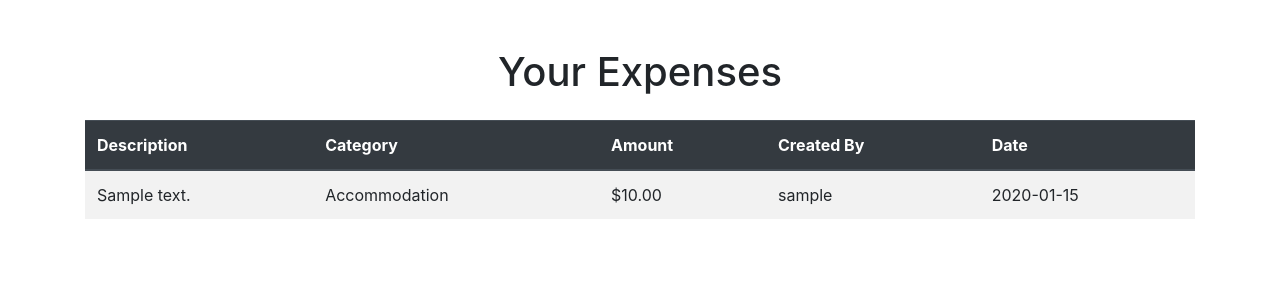
After one commit to PedroFlores1996/Xchange, a Flask app: page /user/expenses in a window 1280 px wide. The commit adds this page. Shown: the top 300 px of the page. Run offline with Flask 3, Linux system fonts and the light colour scheme; a user stored in the database is signed in; tables that the repository leaves empty hold one stand-in row (values such as "Sample post"); parts of the project's set-up code (start-up, migrations or seed data) failed here and were passed over; some libraries are stand-ins or nearby versions.

Commit message:
add expenses view and improve other user views

```diff
--- a/app/debt/__init__.py
+++ b/app/debt/__init__.py
@@ -40,3 +40,9 @@ def update_debts(balances: dict[int, dict[str, float]]):
     transactions = minimum_transactions(balances)
     for debtor_id, creditor_id, amount in transactions:
         Debt.update(debtor_id, creditor_id, amount)
+
+
+def get_debts_balance(lender_debts: list[Debt], borrower_debts: list[Debt]) -> float:
+    return sum(debt.amount for debt in lender_debts) - sum(
+        debt.amount for debt in borrower_debts
+    )
--- a/app/templates/user/debts.html
+++ b/app/templates/user/debts.html
@@ -8,8 +8,8 @@
 </head>
 <body>
     <div class="container mt-5">
-        <h1 class="text-center">User Debts Balance</h1>
-        <p class="text-center">Total Balance: {{ balance }}</p>
+        <h1 class="text-center">Total Balance</h1>
+        <p class="text-center">{{ balance }}</p>
     </div>
     <div class="container mt-5">
         <h1 class="text-center">User Debts</h1>
--- /dev/null
+++ b/app/templates/user/expenses.html
@@ -0,0 +1,40 @@
+<!DOCTYPE html>
+<html lang="en">
+<head>
+    <meta charset="UTF-8">
+    <meta name="viewport" content="width=device-width, initial-scale=1.0">
+    <title>Your Expenses</title>
+    <link rel="stylesheet" href="https://stackpath.bootstrapcdn.com/bootstrap/4.5.2/css/bootstrap.min.css">
+</head>
+<body>
+    <div class="container mt-5">
+        <h1 class="text-center">Your Expenses</h1>
+        {% if expenses %}
+            <table class="table table-striped mt-4">
+                <thead class="thead-dark">
+                    <tr>
+                        <th>Description</th>
+                        <th>Category</th>
+                        <th>Amount</th>
+                        <th>Created By</th>
+                        <th>Date</th>
+                    </tr>
+                </thead>
+                <tbody>
+                    {% for expense in expenses %}
+                        <tr>
+                            <td>{{ expense.description }}</td>
+                            <td>{{ expense.category }}</td>
+                            <td>${{ "%.2f"|format(expense.amount) }}</td>
+                            <td>{{ expense.creator.username }}</td>
+                            <td>{{ expense.created_at.strftime('%Y-%m-%d') }}</td>
+                        </tr>
+                    {% endfor %}
+                </tbody>
+            </table>
+        {% else %}
+            <p class="text-center mt-4">You have no expenses to display.</p>
+        {% endif %}
+    </div>
+</body>
+</html>
--- a/app/user/views.py
+++ b/app/user/views.py
@@ -2,6 +2,7 @@ from flask import Blueprint, render_template, redirect, url_for, flash
 from flask_login import login_required, current_user
 from app.model.user import User
 from app.user.forms import AddFriendForm
+from app.debt import get_debts_balance
 
 bp = Blueprint("user", __name__)
 
@@ -10,6 +11,7 @@ bp = Blueprint("user", __name__)
 @login_required
 def user_debts():
     debts = current_user.lender_debts + current_user.borrower_debts
+    balance = get_debts_balance(current_user.lender_debts, current_user.borrower_debts)
     return render_template("user/debts.html", debts=debts)
 
 
@@ -26,8 +28,7 @@ def friends():
     form = AddFriendForm()
     if form.validate_on_submit():
         email = form.email.data
-        friend = User.query.filter_by(email=email).first()
-        if friend:
+        if friend := User.get_user_by_email(email):
             if friend in current_user.friends:
                 flash(
                     f"User {friend.username} with email {email} is already your friend.",
@@ -46,3 +47,10 @@ def friends():
 
     friends = current_user.friends
     return render_template("user/friends.html", friends=friends)
+
+
+@bp.route("/user/expenses", methods=["GET"])
+@login_required
+def expenses():
+    expenses = current_user.expenses
+    return render_template("user/expenses.html", expenses=expenses)
```
